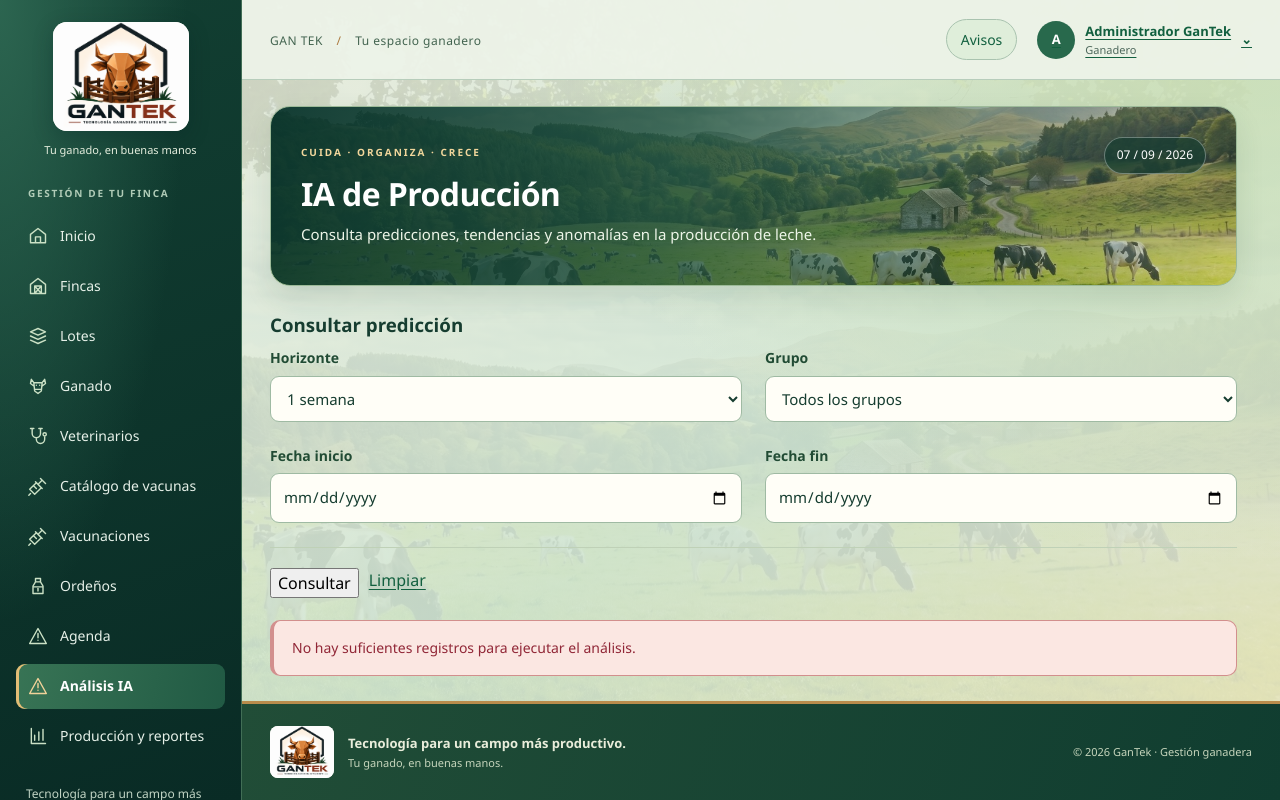
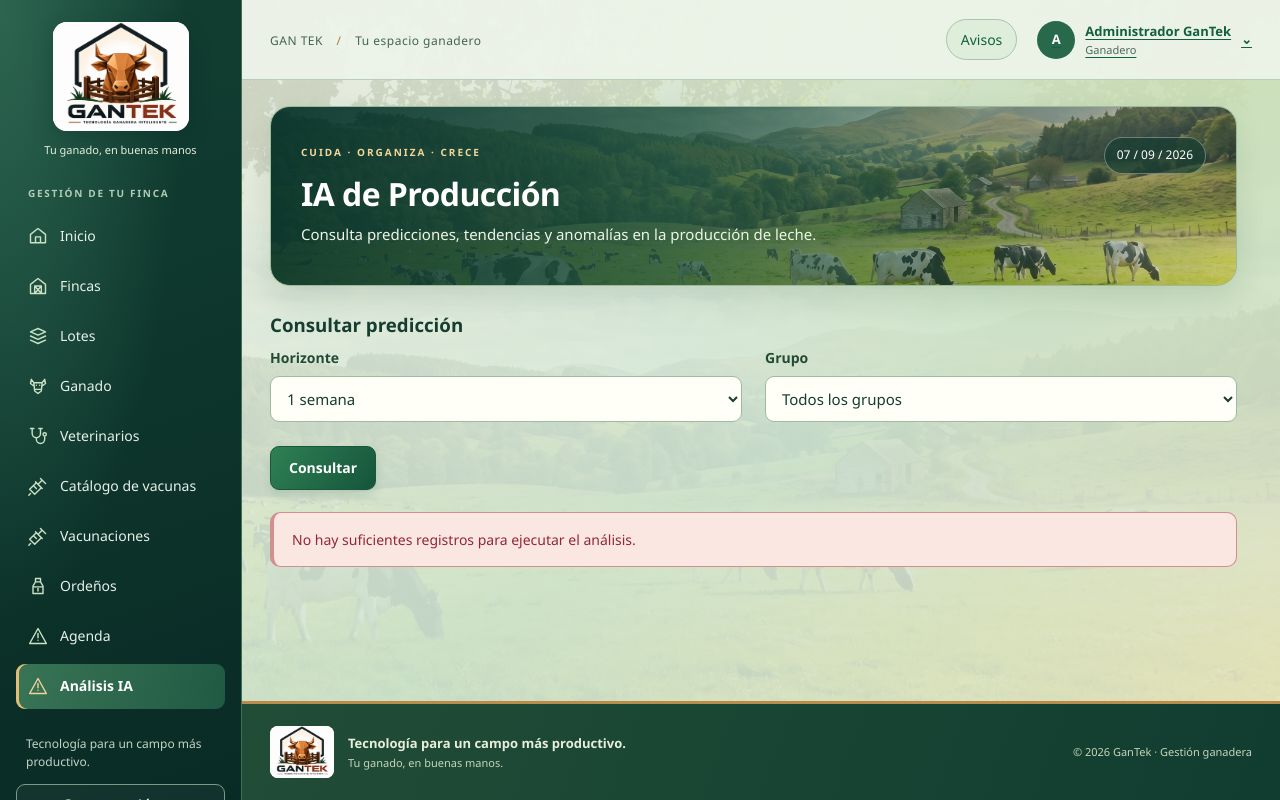
Before and after one commit to Alfredo941212/GanTek_web, a Laravel app: page /analisis-ia in a window 1280 px wide. Run offline with Laravel 12, Linux system fonts and the light colour scheme; a user stored in the database is signed in; data comes from the database, SQL or seed files in the repository; data that the repository does not hold is empty.

Commit message:
feat: ajustar estilos y filtros web

```diff
--- a/resources/views/ia/index.blade.php
+++ b/resources/views/ia/index.blade.php
@@ -51,34 +51,13 @@
                         </select>
                     </div>
 
-                    <div class="form-group">
-                        <label for="fecha_inicio">
-                            Fecha inicio
-                        </label>
-
-                        <input type="date" name="fecha_inicio" id="fecha_inicio" value="{{ $fechaInicio }}">
-                    </div>
-
-                    <div class="form-group">
-                        <label for="fecha_fin">
-                            Fecha fin
-                        </label>
-
-                        <input type="date" name="fecha_fin" id="fecha_fin" value="{{ $fechaFin }}">
-                    </div>
 
                 </div>
 
-                <div class="form-actions">
-
-                    <button type="submit" class="btn-primary">
+                <div class="agenda-actions">
+                    <button class="btn primary" type="submit">
                         Consultar
                     </button>
-
-                    <a href="{{ route('ia.index') }}" class="btn-secondary">
-                        Limpiar
-                    </a>
-
                 </div>
 
             </form>
--- a/resources/views/layouts/app.blade.php
+++ b/resources/views/layouts/app.blade.php
@@ -29,7 +29,7 @@
                 ['ordenios.index', 'Ordeños', 'ordenios.*'],
                 ['agenda.index', 'Agenda', 'agenda.*'],
                 ['ia.index', 'Análisis IA', 'ia.*'],
-                ['produccion.index', 'Producción y reportes', 'produccion.*'],
+              //  ['produccion.index', 'Producción y reportes', 'produccion.*'],
             ] as [$route, $label, $pattern])
                 <a href="{{ route($route) }}" @if(request()->routeIs($pattern)) aria-current="page" @endif>@include('partials.icon', ['name' => $label]){{ $label }}</a>
             @endforeach
```
